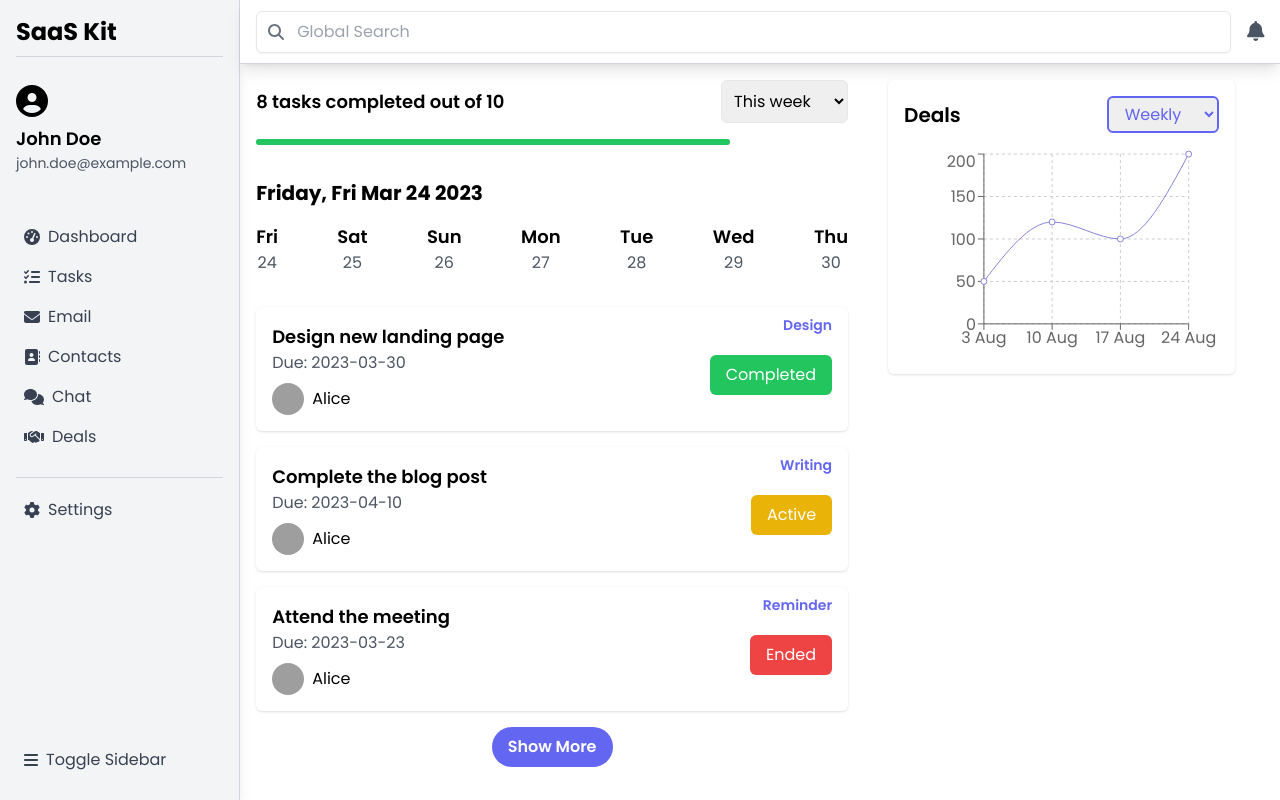
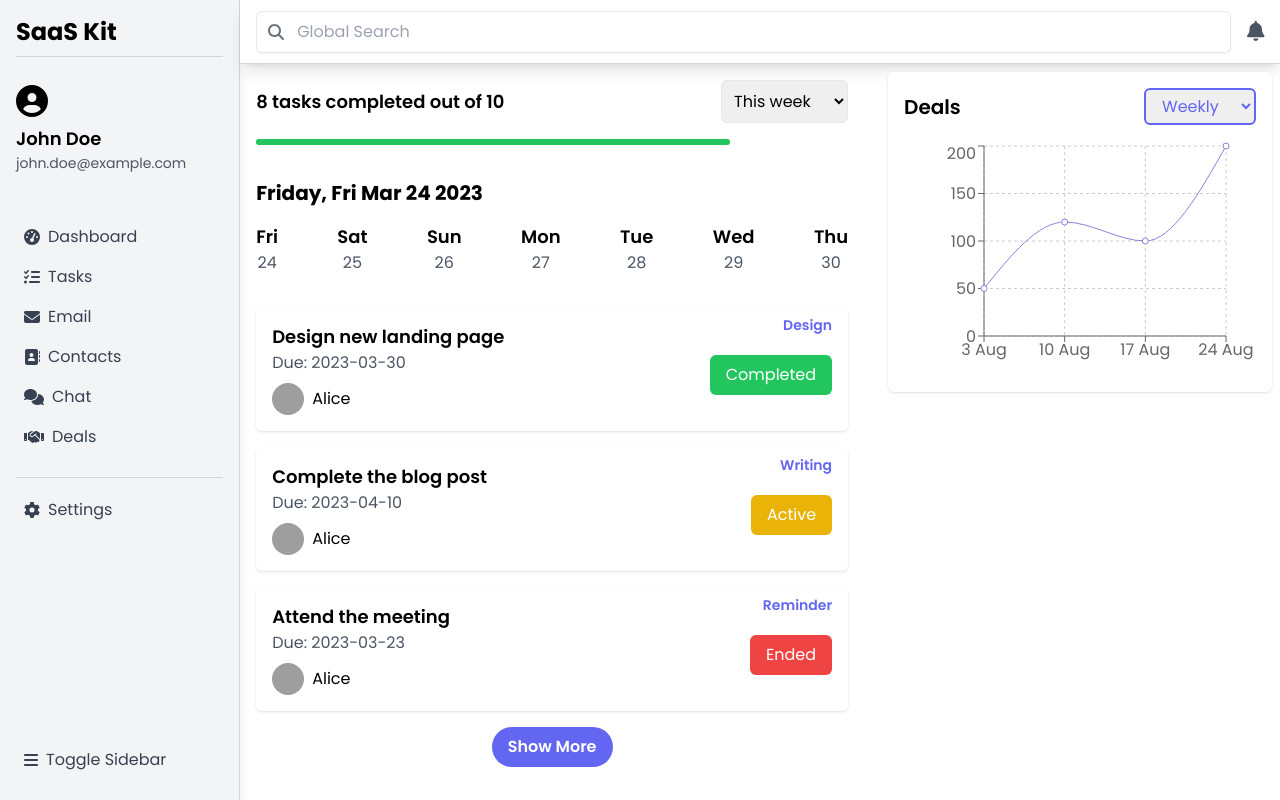
Before and after one commit to ashutosh-mishra4/GPT4-SaaS-Dashboard, a React (Vite) app: page / in a window 1280 px wide. Built offline with nearby package versions, Linux system fonts and the light colour scheme; grey boxes are pictures that could not be loaded.

Commit message:
Change chart height

```diff
--- a/src/components/DealsChart.jsx
+++ b/src/components/DealsChart.jsx
@@ -20,7 +20,7 @@ const DealsChart = () => {
   ];
 
   return (
-    <div className="w-1/3 h-2/5 p-4 bg-white shadow rounded-md ml-6 mt-4">
+    <div className="w-96 h-80 p-4 bg-white shadow rounded-md ml-6 mt-2">
       {" "}
       <div className="flex justify-between items-center mb-4">
         <h2 className="text-xl font-semibold">Deals</h2>
```
